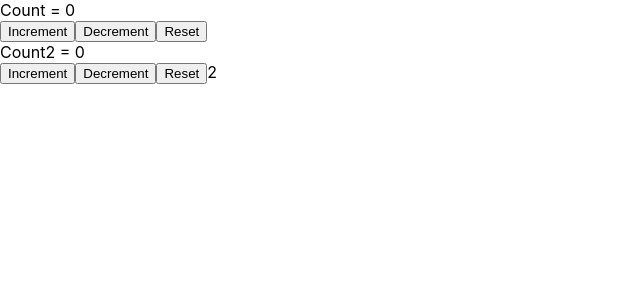
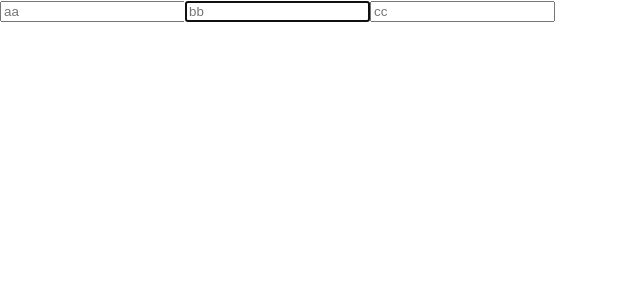
Before and after one commit to ShunyiChen/codetest-signin-signout-ui, a React (Create React App) app: page /signUp in a window 1280 px wide. Shown: the top 300 px of the page, without its empty margins (0-640 px from the left). Built offline with nearby package versions, Linux system fonts and the light colour scheme.

Commit message:
add useRef example

```diff
--- a/src/components/examples/ClassCounterOne.tsx
+++ b/src/components/examples/ClassCounterOne.tsx
@@ -7,8 +7,7 @@
 
     const [count, setCount] = useState(0)
 
-//// 有条件限制的useEffact
-
+/// 有条件限制的useEffact
     useEffect(() => {
         console.log('useEffact - updating document title')
         document.title = `You clicked ${count} times`
--- a/src/components/examples/CounterFour.tsx
+++ b/src/components/examples/CounterFour.tsx
@@ -5,7 +5,6 @@
     firstValue : 1,
     secondValue : 2
 };
-
 
 const Dashboard: FC<{}> = () => {
 
--- /dev/null
+++ b/src/components/ref/FocusInput.tsx
@@ -0,0 +1,23 @@
+import { useEffect,useRef,FC} from 'react';
+
+
+function FocusInput() {
+
+    const inputRef = useRef<HTMLInputElement>(null)
+
+    useEffect(() => {
+        if (inputRef.current) {
+            inputRef.current.focus()
+        }
+    }, [])
+
+    return(
+        <div>
+            <input type="text" placeholder="aa" />
+            <input ref={inputRef} type="text" placeholder="bb"/>
+            <input type="text" placeholder="cc" />
+        </div>
+    )
+}
+
+export default FocusInput
--- a/src/index.tsx
+++ b/src/index.tsx
@@ -14,7 +14,8 @@
 // import MouseContainer from './components/examples/MouseContainer';
 // import CounterOne from './components/examples/CounterOne';
 // import CounterTwo from './components/examples/CounterTwo';
-import CounterThree from './components/examples/CounterThree';
+// import CounterThree from './components/examples/CounterThree';
+import FocusInput from './components/ref/FocusInput';
 
 ReactDOM.render(
   <React.StrictMode>
@@ -23,7 +24,8 @@
     {/* <Example /> */}
     {/* <HookCounterTwo /> */}
     {/* <HookMouse/> */}
-    <CounterThree/>
+    {/* <CounterThree/> */}
+    <FocusInput/>
   </React.StrictMode>,
   document.getElementById('root')
 );
```
